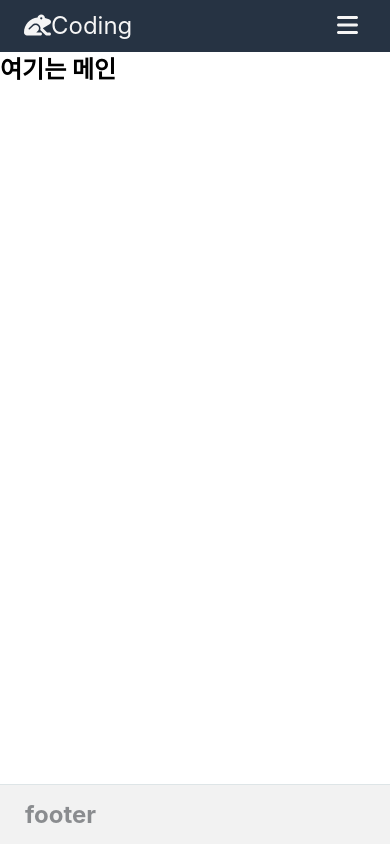
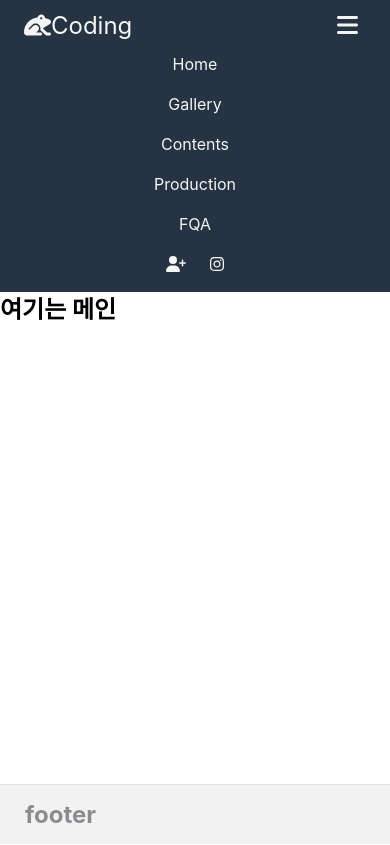
Before and after one commit to nooooooob12/testweb, a Vue app in the folder test_web/: page / in a window 390 px wide. Built offline with nearby package versions, Linux system fonts and the light colour scheme; a web font is replaced by a local one; what vue3-material would draw is missing.

Commit message:
0313최종종

```diff
--- a/test_web/src/layout/Header.vue
+++ b/test_web/src/layout/Header.vue
@@ -6,7 +6,8 @@
             </router-link>
             <router-link to="/"><span class="nav-name">Coding</span></router-link>
         </div>
-        <ul :class="is_Active ? 'active-menu': 'nav-menu'">
+        <ul :class="{'nav-menu':this.width>=768 || is_Active,
+                    'active-menu':this.width<768 || !is_Active}">
             <li>
                 <router-link to="/">Home</router-link>
             </li>
@@ -24,7 +25,8 @@
             </li>
         </ul>
 
-        <ul :class="is_Active ? 'active-icons': 'nav-icons'">
+        <ul :class="{'nav-icons':this.width>=768 || is_Active,
+                    'active-icons':this.width<768 || !is_Active} ">
             <li><router-link to="Login"><font-awesome-icon icon="fa-solid fa-user-plus" /></router-link></li>
             <li><router-link to="insta"><font-awesome-icon :icon="['fab','instagram']" /></router-link></li>
         </ul>
@@ -51,13 +53,11 @@ export default {
         handlerResize(e){
             this.width = window.innerWidth;
         },
-
     },
     setup(){
         const is_Active = ref(false)
         const OpneMenu = () =>{
             is_Active.value = !is_Active.value;
-            console.log('작동')
         }
         return{is_Active,OpneMenu}
     }
@@ -85,6 +85,6 @@ li{padding: 8px 12px;}
     .nav-icons li {display:none; justify-content: center; width: 100%;}
     .togglebtn{display:block;}
     .active-menu{display: flex; flex-direction: column; align-items: center; width: 100%;}
-    .active-icons{display:flex;}
+    .active-icons{display:flex; justify-content: center; width: 100%;}
 }
 </style>
```
